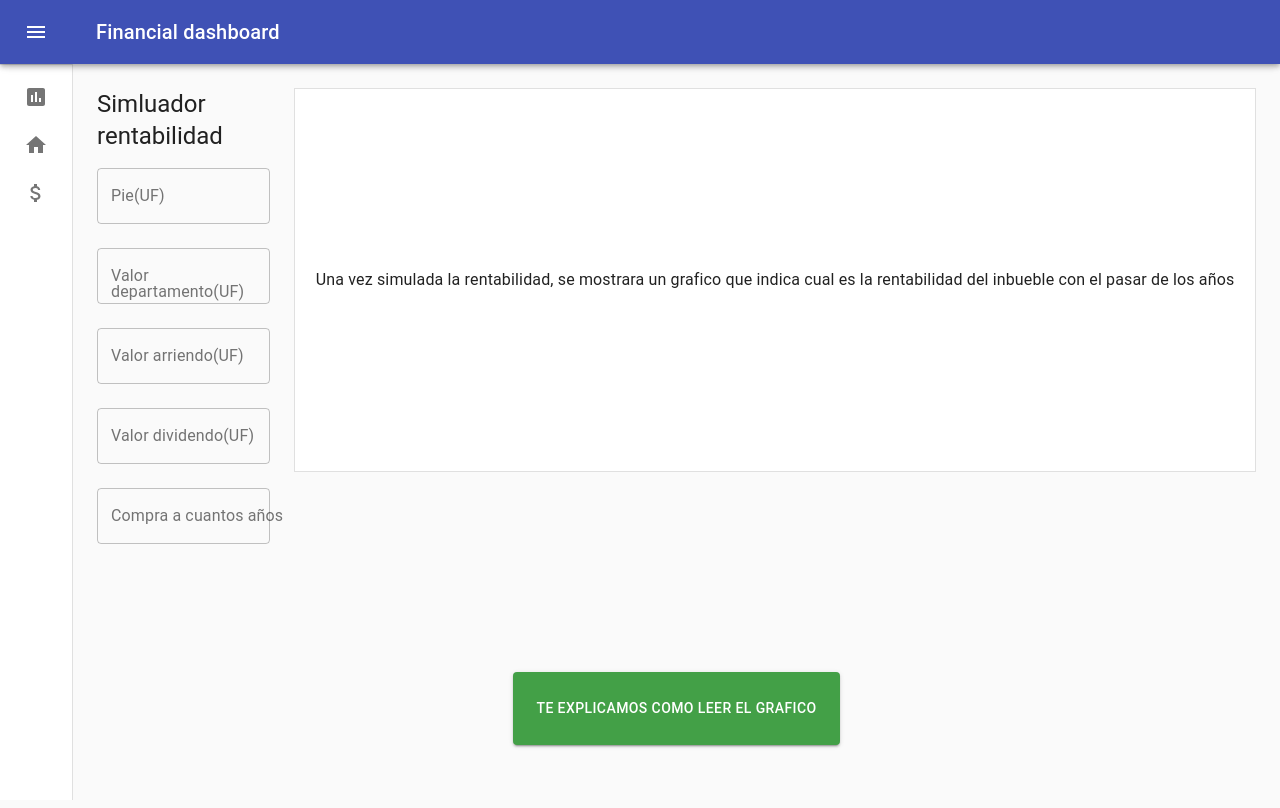
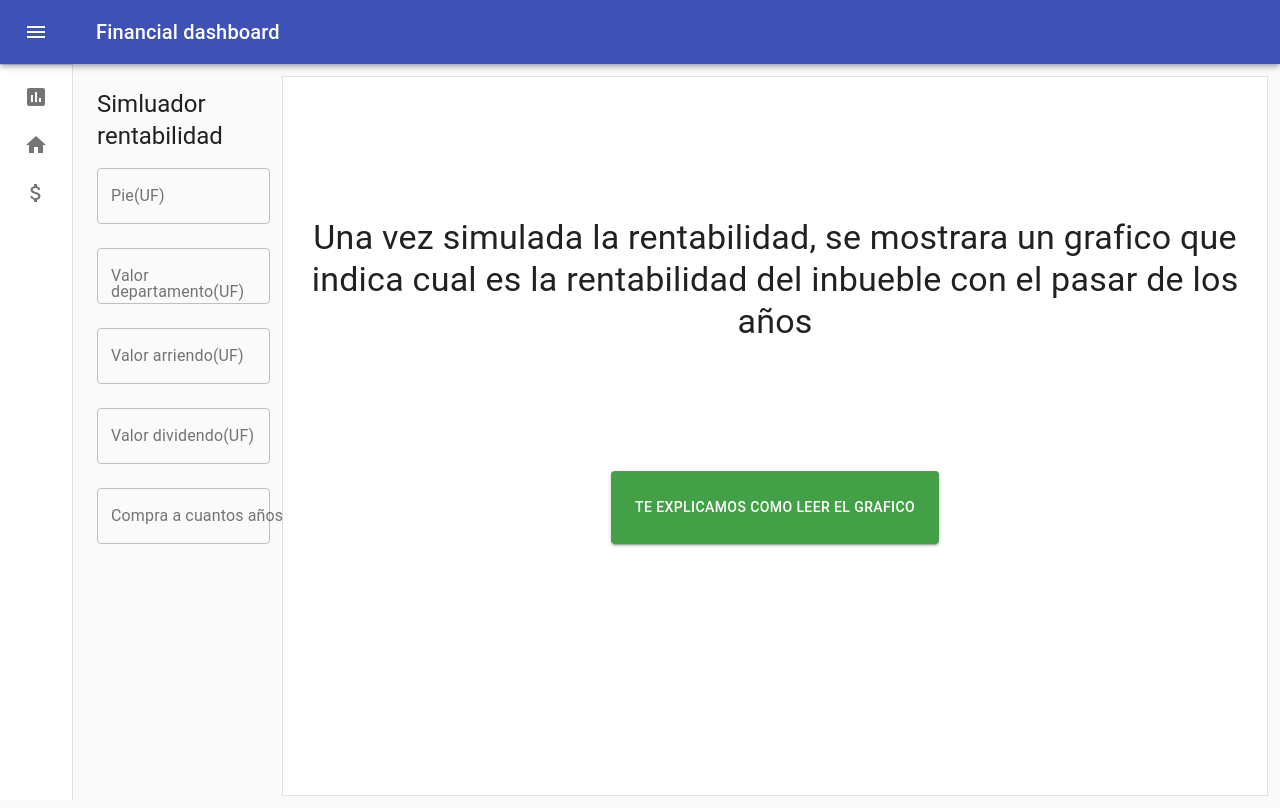
Before and after one commit to mopitz199/financial-app, a React (Create React App) app: page / in a window 1280 px wide. Both pictures are taken after a click on the button "Rentabilidad". Built offline with nearby package versions, Linux system fonts and the light colour scheme; no server answers.

Commit message:
chore(financial_app): trying tomake a 100% height

```diff
--- /dev/null
+++ b/src/components/explained-button.js
@@ -0,0 +1,26 @@
+import React from 'react';
+import { makeStyles } from '@material-ui/core/styles';
+
+import Button from '@material-ui/core/Button';
+
+const useStyles = makeStyles(theme => ({
+  explaniationButton:{
+    color: theme.palette.common.white,
+    padding: theme.spacing(3),
+    backgroundColor: theme.palette.green[600],
+    '&:hover': {
+      backgroundColor: theme.palette.green[700],
+    },
+  },
+}));
+
+
+export default function ExplainedButton(props){
+  const classes = useStyles();
+
+  return (
+    <Button variant="contained" className={classes.explaniationButton} onClick={props.onclick}>
+      {props.title}
+    </Button>
+  )
+}
--- /dev/null
+++ b/src/components/explained-dialog.js
@@ -0,0 +1,41 @@
+import React from 'react';
+import { makeStyles, useTheme } from '@material-ui/core/styles';
+
+import Typography from '@material-ui/core/Typography';
+import DialogTitle from '@material-ui/core/DialogTitle';
+import Dialog from '@material-ui/core/Dialog';
+import DialogContent from '@material-ui/core/DialogContent';
+import IconButton from '@material-ui/core/IconButton';
+import CloseIcon from '@material-ui/icons/Close';
+
+
+const useStyles = makeStyles(theme => ({
+  closeButton: {
+    position: 'absolute',
+    right: theme.spacing(1),
+    top: theme.spacing(1),
+    color: theme.palette.grey[500],
+  },
+}));
+
+
+export default function ExplainedDialog(props){
+  const classes = useStyles();
+  const theme = useTheme()
+
+  let style = {dialogPaper: {minHeight: '100vh', maxHeight: '100vh'}}
+
+  return (
+    <Dialog fullWidth={true} maxWidth={"md"} classes={{ paper: style}} onClose={props.toggleDialog} aria-labelledby="simple-dialog-title" open={props.openDialog}>
+      <DialogTitle id="simple-dialog-title">
+        <Typography variant="h6">{props.title}</Typography>
+        <IconButton aria-label="close" className={classes.closeButton} onClick={props.toggleDialog}>
+          <CloseIcon />
+        </IconButton>
+      </DialogTitle>
+      <DialogContent style={{padding: '0px 24px 18px 24px'}}>
+        <iframe width="100%" height="450" src="https://www.youtube.com/embed/sTpvUc9U6f8" frameborder="0" allow="accelerometer; autoplay; encrypted-media; gyroscope; picture-in-picture"></iframe>
+      </DialogContent>
+    </Dialog>
+  )
+}
--- a/src/pages/profitability-simulator.js
+++ b/src/pages/profitability-simulator.js
@@ -1,17 +1,14 @@
 import React from 'react';
-import { makeStyles, useTheme, createMuiTheme } from '@material-ui/core/styles';
+import { makeStyles, useTheme } from '@material-ui/core/styles';
 import Grid from '@material-ui/core/Grid';
 import Typography from '@material-ui/core/Typography';
 import Box from '@material-ui/core/Box';
-import Button from '@material-ui/core/Button';
 import ProfitabilityChart from '../components/charts/profitability-chart';
 import SimulatorProfitabilityForm from '../components/profitability-simulator-form';
-import {calculateFinalMortgage, getCurrentMortgageRate, getAppreciationRate, whenIsProfitable} from '../utils';
-import { thisExpression } from '@babel/types';
+import {getAppreciationRate, whenIsProfitable} from '../utils';
 
-import DialogTitle from '@material-ui/core/DialogTitle';
-import Dialog from '@material-ui/core/Dialog';
-import DialogContent from '@material-ui/core/DialogContent';
+import ExplainedDialog from '../components/explained-dialog';
+import ExplainedButton from '../components/explained-button';
 
 const useStyles = makeStyles(theme => ({
   fullWidth: {
@@ -28,7 +25,7 @@ const useStyles = makeStyles(theme => ({
     fontWeight: '600'
   },
   resultBox:{
-    backgroundColor: "#3a8f3a",
+    backgroundColor: theme.palette.green[600],
     color: theme.palette.common.white,
     borderRadius: '5px'
   },
@@ -40,14 +37,6 @@ const useStyles = makeStyles(theme => ({
   },
   chartEmptyBox:{
     height: '350px'
-  },
-  explaniationButton:{
-    color: theme.palette.common.white,
-    padding: theme.spacing(3),
-    backgroundColor: theme.palette.green[600],
-    '&:hover': {
-      backgroundColor: theme.palette.green[700],
-    },
   }
 }));
 
@@ -56,6 +45,7 @@ export default function ProfitabilitySimulation(props){
 
   const classes = useStyles();
   const theme = useTheme()
+  debugger
   const [values, setValues] = React.useState({
     pie: '',
     estateValue: '',
@@ -78,18 +68,6 @@ export default function ProfitabilitySimulation(props){
     setOpenDialog(!openDialog)
   }
 
-  function showDialog(){
-    let style = {dialogPaper: {minHeight: '100vh', maxHeight: '100vh'}}
-    return (
-      <Dialog maxWidth={10} classes={{ paper: style}} onClose={toggleDialog} aria-labelledby="simple-dialog-title" open={openDialog}>
-        <DialogTitle id="simple-dialog-title">Explicación</DialogTitle>
-        <DialogContent>
-          <iframe width="800" height="450" src="https://www.youtube.com/embed/sTpvUc9U6f8" frameborder="0" allow="accelerometer; autoplay; encrypted-media; gyroscope; picture-in-picture" allowfullscreen></iframe>
-        </DialogContent>
-      </Dialog>
-    )
-  }
-
   function monthOfBreakEven(){
     let month = whenIsProfitable(
       Number(values.pie),
@@ -107,8 +85,12 @@ export default function ProfitabilitySimulation(props){
   }
 
   return (
-    <Grid container justify="center">
-      {showDialog()}
+    <Grid item direction="column" justify="center">
+      <ExplainedDialog
+        toggleDialog={toggleDialog}
+        openDialog={openDialog}
+        title={"Explicación"}
+      />
       <Grid container spacing={3}>
         <Grid item lg={2}>
           <SimulatorProfitabilityForm
@@ -121,7 +103,8 @@ export default function ProfitabilitySimulation(props){
             </Box>
           }
         </Grid>
-        <Grid item lg={10}>
+        <Grid item lg={10} style={{minHeight: '90vh'}} className={classes.chartContainerEmptyBox}>
+          <Grid>
             {isValid() ? (
               <ProfitabilityChart
                 pie={values.pie}
@@ -132,23 +115,20 @@ export default function ProfitabilitySimulation(props){
                 profitability={getAppartmentProfitability()/100}
               />
             ) : (
-            <Box p={2} className={classes.chartContainerEmptyBox}>
+              <Box p={2} >
                 <Grid container className={classes.chartEmptyBox} justify="center" alignItems="center">
-                <Typography style={{textAlign: 'center'}}>
+                  <Typography style={{textAlign: 'center'}} variant="h4" color="textPrimary">
                     Una vez simulada la rentabilidad, se mostrara un grafico que indica cual es la rentabilidad del inbueble con el pasar de los años
                   </Typography>
                 </Grid>
               </Box>
             )}
           </Grid>
+          <Grid container justify="center">
+            <ExplainedButton onclick={toggleDialog} title={"Te explicamos como leer el grafico"}/>
           </Grid>
-      <Box mt={15}>
-        <Grid container justify="center">
-          <Button variant="contained" className={classes.explaniationButton} onClick={() => toggleDialog()}>
-            Te explicamos como leer el grafico
-          </Button>
         </Grid>
-      </Box>
+      </Grid>
     </Grid>
   )
 }
```
Lines whose indentation alone changed are shown as unchanged.
